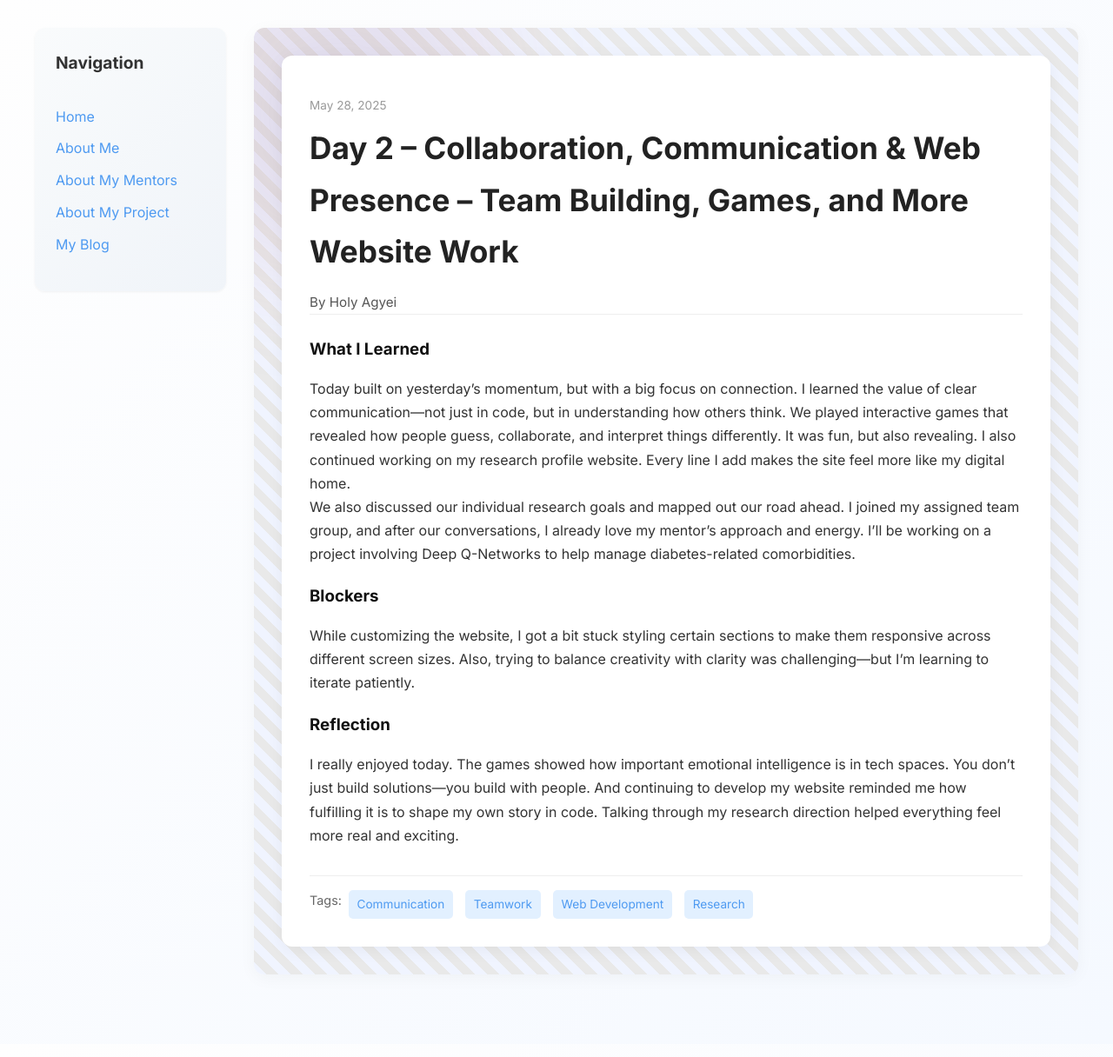
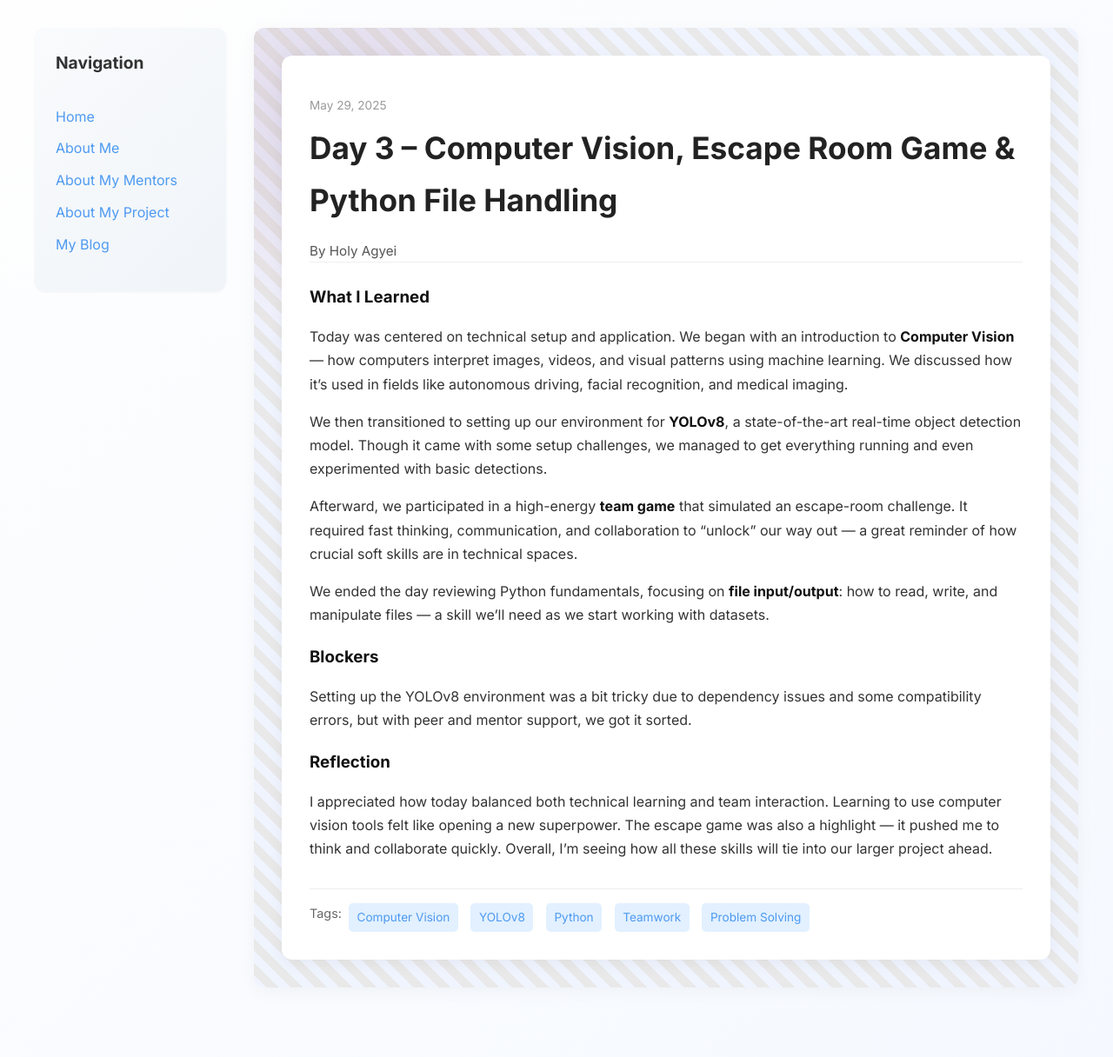
Before and after one commit to holly-agyei/holly-agyei.github.io, a Jekyll site: the page built from _posts/2025-05-29-day-3.md, in a window 1280 px wide. Shown: the whole page at 87% size. Built offline with Jekyll 4.4.1, drawn with Linux system fonts in a browser that asks for light colours.

Commit message:
Update 2025-05-29-day-3.md

```diff
--- a/_posts/2025-05-29-day-3.md
+++ b/_posts/2025-05-29-day-3.md
@@ -1,19 +1,22 @@
 ---
 layout: post
-title: "Day 2 – Collaboration, Communication & Web Presence – Team Building, Games, and More Website Work"
-date: 2025-05-28
+title: "Day 3 – Computer Vision, Escape Room Game & Python File Handling"
+date: 2025-05-29
 author: Holy Agyei
-permalink: /day2.html
-tags: ["Communication", "Teamwork", "Web Development", "Research"]
+permalink: /day3.html
+tags: ["Computer Vision", "YOLOv8", "Python", "Teamwork", "Problem Solving"]
+what_i_learned: |
+  Today was centered on technical setup and application. We began with an introduction to **Computer Vision** — how computers interpret images, videos, and visual patterns using machine learning. We discussed how it's used in fields like autonomous driving, facial recognition, and medical imaging.
 
-what_i_learned: |
-  Today built on yesterday's momentum, but with a big focus on connection. I learned the value of clear communication—not just in code, but in understanding how others think. We played interactive games that revealed how people guess, collaborate, and interpret things differently. It was fun, but also revealing. I also continued working on my research profile website. Every line I add makes the site feel more like my digital home.
-  We also discussed our individual research goals and mapped out our road ahead. I joined my assigned team group, and after our conversations, I already love my mentor's approach and energy. I’ll be working on a project involving Deep Q-Networks to help manage diabetes-related comorbidities.
+  We then transitioned to setting up our environment for **YOLOv8**, a state-of-the-art real-time object detection model. Though it came with some setup challenges, we managed to get everything running and even experimented with basic detections.
+
+  Afterward, we participated in a high-energy **team game** that simulated an escape-room challenge. It required fast thinking, communication, and collaboration to “unlock” our way out — a great reminder of how crucial soft skills are in technical spaces.
+
+  We ended the day reviewing Python fundamentals, focusing on **file input/output**: how to read, write, and manipulate files — a skill we’ll need as we start working with datasets.
 
 blockers: |
-  While customizing the website, I got a bit stuck styling certain sections to make them responsive across different screen sizes. Also, trying to balance creativity with clarity was challenging—but I’m learning to iterate patiently.
+  Setting up the YOLOv8 environment was a bit tricky due to dependency issues and some compatibility errors, but with peer and mentor support, we got it sorted.
 
 reflection: |
-  I really enjoyed today. The games showed how important emotional intelligence is in tech spaces. You don’t just build solutions—you build with people. And continuing to develop my website reminded me how fulfilling it is to shape my own story in code. Talking through my research direction helped everything feel more real and exciting.
-
+  I appreciated how today balanced both technical learning and team interaction. Learning to use computer vision tools felt like opening a new superpower. The escape game was also a highlight — it pushed me to think and collaborate quickly. Overall, I’m seeing how all these skills will tie into our larger project ahead.
 ---
```
